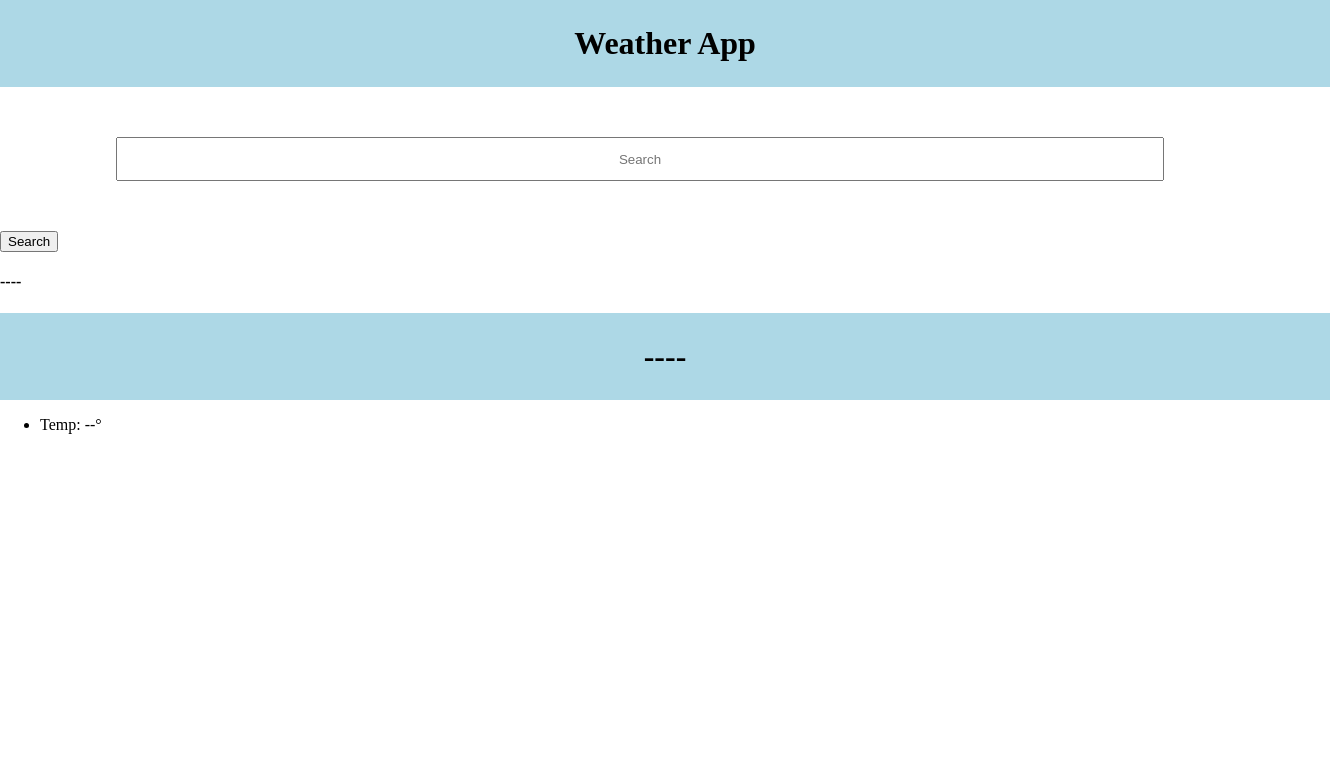
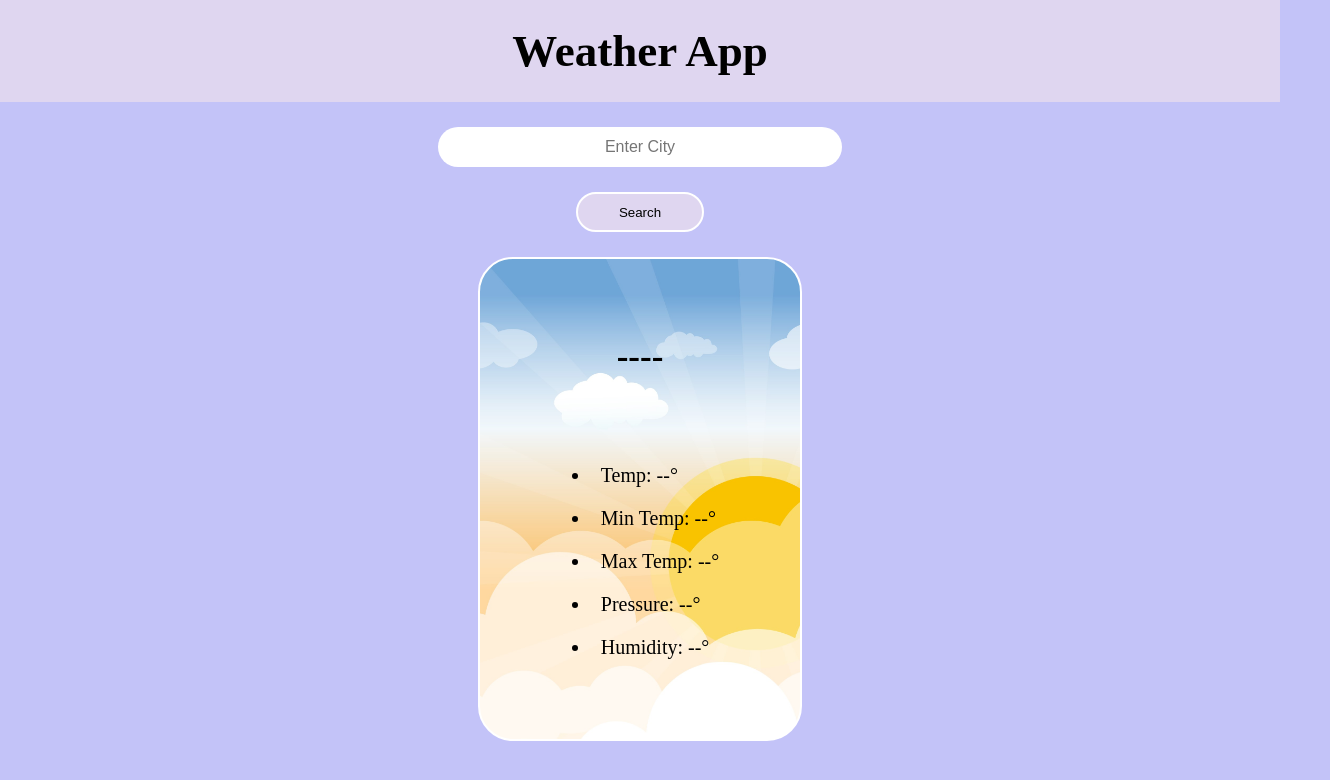
Before and after one commit to manika99/WeatherApp, a plain HTML site: page index.html in a window 1280 px wide. Shown: the whole page, 1330 px wide, since content can reach past the window. Drawn offline with Linux system fonts and the light colour scheme.

Commit message:
fully functional weather app

```diff
--- a/index.html
+++ b/index.html
@@ -8,28 +8,25 @@
     <link rel="stylesheet" href="style.css" />
     <script src="script.js"></script>
   </head>
-  <body>
+  <body id="background">
 <h1>Weather App</h1>
 <div id="input">
-  <input id="city-input" type="text" placeholder="Search">
+  <input id="city-input" type="text" placeholder="Enter City">
 </div>
-<button type = "button" onclick="searchCity()" class="btn btn-lg btn-dark" >Search</button>
-<div id="weather-output" class="mt-3">
-  <div class="card-deck mb-3 text-center">
-      <div class="card mb-4 shadow-sm">
-        <div class="card-header">
-          <h4 id="city-name" class="my-0 font-weight-normal">----</h4>
-        </div>
-        <div class="card-body">
-          <h1 id="weather-type" class="card-title">----</h1>
-          <ul class="list-unstyled mt-3 mb-4">
+<div class="button">
+  <button type = "button" onclick="searchCity()" id="search-button" >Search</button>
+</div>
+<div id="weather-output">
+          <h2 id="weather-type" class="card-title">----</h2>
+        <div id="card-body">
+          <ul class="list">
             <li>Temp: <span id="temp">--</span>°</li>
-            <!-- <li>Min Temp: <span id="min-temp">--</span>°</li>
-            <li>Max Temp: <span id="max-temp">--</span>°</li> -->
+            <li>Min Temp: <span id="min-temp">--</span>°</li>
+            <li>Max Temp: <span id="max-temp">--</span>°</li>
+            <li>Pressure: <span id="pressure">--</span>°</li>
+            <li>Humidity: <span id="humidity">--</span>°</li>
           </ul>
         </div>
       </div>
-  </div>
-</div>
   </body>
 </html>
--- a/script.js
+++ b/script.js
@@ -19,4 +19,24 @@ const getWeather = (city) => {
 const showWeatherData = (weatherData) => {
 	console.log(weatherData)
 	document.getElementById('temp').innerText = weatherData.main.temp
+	document.getElementById('min-temp').innerText = weatherData.main.temp_min
+	document.getElementById('max-temp').innerText = weatherData.main.temp_max
+	document.getElementById('pressure').innerText = weatherData.main.pressure
+	document.getElementById('humidity').innerText = weatherData.main.humidity
+	document.getElementById('weather-type').innerText = weatherData.weather[0].main
 }
+
+// const weather = weatherData.weather[0].main;
+// function setBackground(weather) {
+// 	if (weather == "Clouds") {
+// 	  body.background.setBackground = url("Clear.avif");
+// 	} else if (weather == "Haze") {
+// 	  background.src = "";
+// 	} else if (weather == "Cloud") {
+// 	  background.src = "";
+// 	} else if (weather == "Smoke") {
+// 	  background.src = "";
+// 	} else if (weather == "Rain") {
+// 	background.src = "";
+//   }
+//   }
--- a/style.css
+++ b/style.css
@@ -1,20 +1,76 @@
 body{
     margin: 0;
+    background: rgb(195, 195, 248);
 }
 h1{
-    background: lightblue;
+    background: rgb(223, 214, 240);
     padding: 25px;
     margin: auto;
     text-align: center;
-    width: 100vw;
+    font-size: 45px;
 }
 input{
     height: 20px;
-    width: 80vw;
-    margin: 50px 50px 50px 50px;
+    width: 30vw;
+    margin: 25px 50px 25px 50px;
     padding: 10px;
     text-align: center;
+    border-radius: 30px;
+    border: white;
+    font-size: 16px;
+
 }
 #input{
     text-align: center;
 }
+.button{
+    text-align: center;
+
+}
+.button:hover{
+    transform: scale(1.2);
+}
+#search-button{
+    border: solid white 2px;
+    text-decoration: none;
+    background-color:rgb(223, 214, 240) ;
+    height: 5vh;
+    width: 10vw;
+    border-radius: 20px;
+    margin: 0px 0px 25px;
+}
+#weather-output{
+    position: relative;
+    border: solid white 2px;
+    height: 60vh;
+    width: 25vw;
+    margin: auto;
+    display: flex;
+    justify-content: center;
+    border-radius: 35px;
+    /* background-color: rgb(223, 214, 240); */
+    background: url(WeatherPic.jpg) no-repeat center center/cover;
+}
+
+#weather-type{
+    position: absolute;
+    top: 7%;
+    font-size: 35px;
+    /* border: solid black 2px; */
+    padding: 15px;
+
+}
+#card-body{
+    position: absolute;
+    /* border: solid black 2px; */
+    top: 33%;
+    padding: 17px;
+}
+ul.list{
+    display: inline-block;
+  text-align: left;
+  font-size: 20px;
+}
+li{
+    padding: 10px;
+}
```
Also changed, not shown: Clear.avif (added), WeatherPic.jpg (added).
